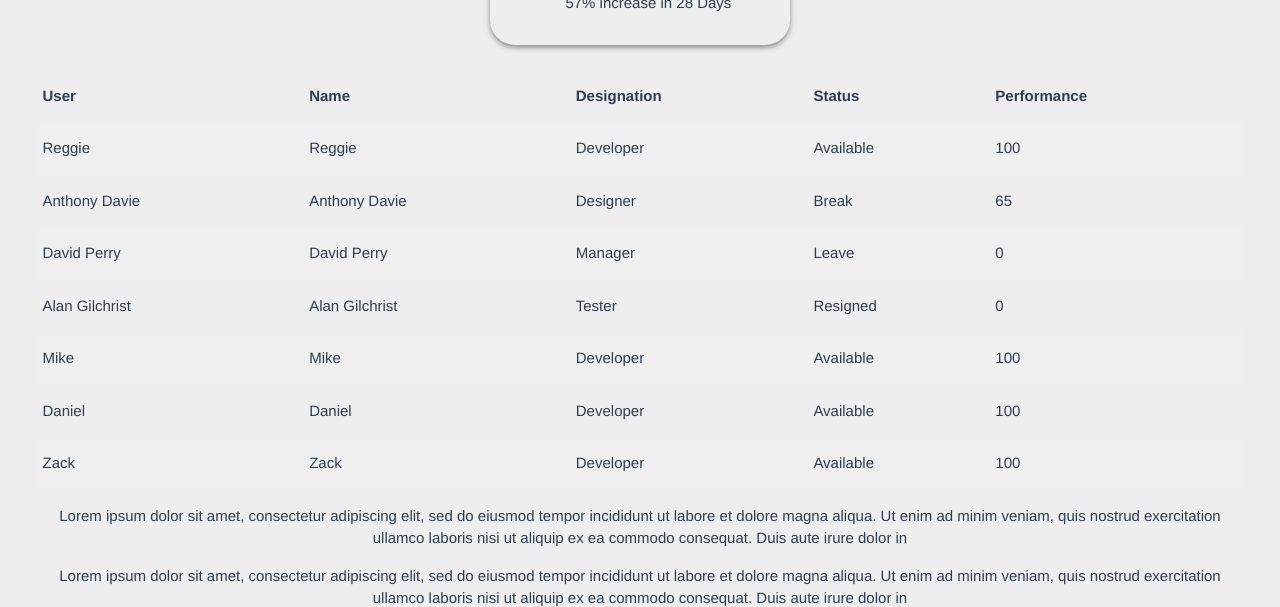
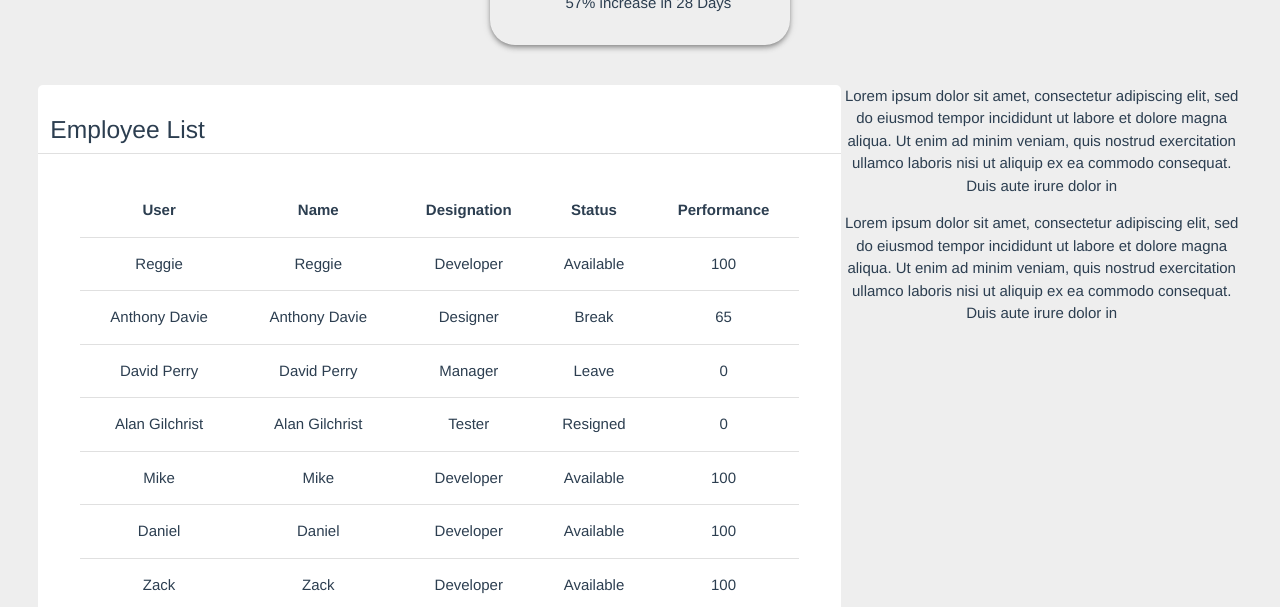
Before and after one commit to ryoboua/admin-dashboard, a Vue app: page / in a window 1280 px wide. Shown: the part 345-952 px from the top of the page. Built offline with nearby package versions, Linux system fonts and the light colour scheme; data requests are answered from the project's data file.

Commit message:
Update src/components/EmployeeTable.vue

```diff
--- a/src/components/EmployeeTable.vue
+++ b/src/components/EmployeeTable.vue
@@ -1,5 +1,10 @@
 <template>
-      <table class="striped highlight responsive-table">
+    <div class="col s12 l8 white table-container">
+        <h5 class="left-align pl-1">Employee List</h5>
+        <div class="divider"></div>
+        <collapse :selected="true">
+            <div slot="collapse-body">
+            <table class="highlight responsive-table centered">
                 <thead>
                 <tr>
                     <th>User</th>
@@ -19,8 +24,16 @@
                 </tr>
                 </tbody>
             </table>
+            <div slot="collapse-header">
+            </div>
+            </div>
+        </collapse>
+     </div>
 </template>
 <script>
+
+    import Collapse from './Collapse'
+
     export default {
         name: 'EmployeeTable',
         props: {
@@ -37,9 +50,20 @@
                 ]
             },
         },
+        components: {
+            Collapse
+        },
 
     }
 </script>
 <style scoped>
+ .table-container {
+     border-radius: 5px;
+     padding: 1em 0;
+    margin-bottom: 0.5em;
 
+}
+.pl-1 {
+    padding-left: 1.6%;
+}
 </style>
```
Lines whose indentation alone changed are shown as unchanged.
